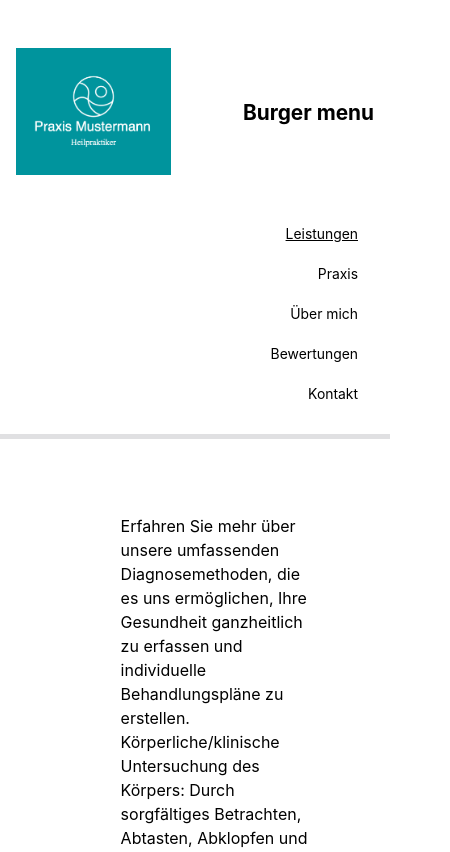
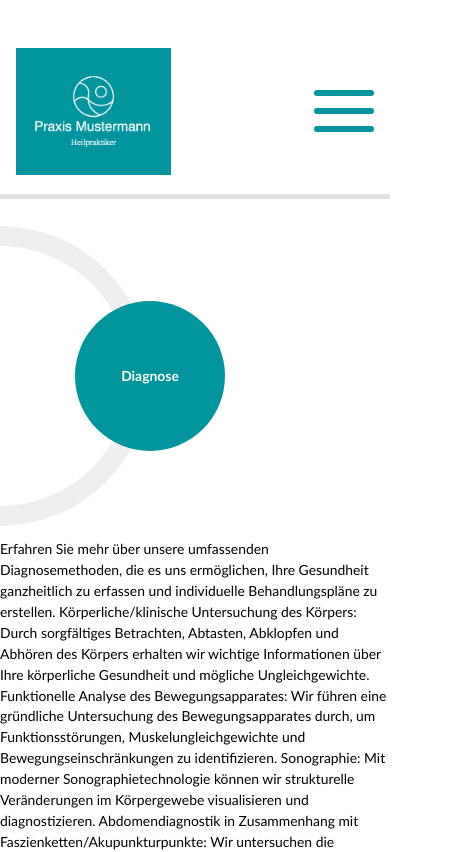
Before and after one commit to dscmari/heilpraktiker-website, a React (Create React App) app: page /heilpraktiker-website/leistungen in a window 390 px wide. Shown: the top 852 px of the page, 450 px wide, since content can reach past the window. Built offline with nearby package versions, Linux system fonts and the light colour scheme.

Commit message:
update responsiveness

```diff
--- a/src/App.css
+++ b/src/App.css
@@ -2,12 +2,12 @@
   display: flex;
   flex-direction: column;
   align-items: center;
-
+  font-size: calc(10px + 1vmin);
 }
 
 .app-header {
   background-color: #FFFFFF;
-  font-size: calc(10px + 1vmin);
+  font-size: calc(10px + 1.5vmin);
   margin: 2rem;
   position: sticky;
   top: 0;
--- a/src/components/Circle.jsx
+++ b/src/components/Circle.jsx
@@ -10,9 +10,24 @@ const rotateAnimation = keyframes`
   }
 `;
 
+const CircleContainer = styled.div`
+  position: relative;
+  display: flex;
+  justify-content: center;
+  width: 250px;
+  margin: 2rem auto;
+  margin-bottom: 4rem;
+
+  @media (min-width: 768px) {
+    width: 500px;
+    margin: 6rem auto;
+  }
+
+`
+
 const CircleDiv = styled.div`
   position: relative;
-  height: 500px;
+  height: 250px;
   aspect-ratio: 1;
   border-radius: 50%;
   opacity: 0.5;
@@ -24,18 +39,29 @@ const CircleDiv = styled.div`
   &::before {
     content: "";
     position: absolute;
-    inset: 20px;
+    inset: 10px;
     border-radius: inherit;
     background: white;
+  }
+
+  @media (min-width: 768px) {
+    height: 500px;
+      &::before {
+        inset: 20px;
+      }
   }
 `;
 const Arrow = styled.div`
   position: absolute;
   left: 100%;
   top: 50%;
-  transform: rotate(90deg) translate(-50%, 60%);
+  transform: rotate(90deg) translate(-50%, 40%);
   border-block: 15px solid transparent;
   border-left: 15px solid #00949d;
+
+  @media (min-width: 768px) {
+      transform: rotate(90deg) translate(-50%, 60%);
+  }
 `;
 const InnerText = styled.p`
   position: absolute;
@@ -44,20 +70,23 @@ const InnerText = styled.p`
   transform: translate(-50%, -100%);
   font-size: 1.5rem;
   text-align: center;
+
 `;
 const OuterText = styled.div`
-  height: 150px;
-  width: 150px;
+  height: 75px;
+  width: 75px;
   border-radius: 50%;
   background-color: #00949d;
   color: white;
   font-weight: bold;
+  font-size: 0.75rem;
   display: flex;
   justify-content: center;
   align-items: center;
   position: absolute;
   transform: translate(-50%, -50%);
   transition: box-shadow 0.3s;
+
 
   &:hover {
     box-shadow: 0 0 20px rgba(33, 33, 33, 0.5);
@@ -68,11 +97,17 @@ const OuterText = styled.div`
     text-decoration: none;
     color: white;
   }
+
+  @media (min-width: 768px) {
+   height: 150px;
+   width: 150px;
+   font-size: 1rem;
+  }
 `;
 
 function Circle() {
   return (
-    <div style={{ position: "relative", margin: "8rem" }}>
+    <CircleContainer>
         <CircleDiv>
             <Arrow></Arrow>
         </CircleDiv>
@@ -89,7 +124,7 @@ function Circle() {
         <Link to="/leistungen">
             <OuterText style={{ top: "50%", left: "0" }}>Prävention</OuterText>
         </Link>
-    </div>
+    </CircleContainer>
   );
 }
 
--- a/src/components/Navbar.jsx
+++ b/src/components/Navbar.jsx
@@ -1,12 +1,14 @@
+import { useState } from "react";
 import {Link, NavLink} from "react-router-dom";
 import styled from 'styled-components';
 import logo_dummy from "../assets/imgs/logo_dummy.png";
+
 
 const Container = styled.nav`
     display: flex;
     flex-direction: column;
 
-    @media (min-width: 768px) {
+    @media (min-width: 860px) {
     margin: 1rem;
     flex-direction: row;
     justify-content: center;
@@ -21,13 +23,6 @@ const NavigationHeader = styled.div`
     .nav-header-item{
         margin: 1rem;
     }
-
-    @media (min-width: 768px) {
-    #burger-menu{
-        display: none;
-    }
-  }
-
 `
 
 const Navigation = styled.ul`
@@ -54,32 +49,134 @@ const Navigation = styled.ul`
         text-decoration:underline;
     }
 
-    @media (min-width: 768px) {
+    @media (min-width: 860px) {
     flex-direction: row;
   }
 `
 
+const BurgerMenu = styled.div`
+  width: 60px;
+  height: 45px;
+  position: relative;
+  margin: 1rem;
+  -webkit-transform: rotate(0deg);
+  -moz-transform: rotate(0deg);
+  -o-transform: rotate(0deg);
+  transform: rotate(0deg);
+  -webkit-transition: .5s ease-in-out;
+  -moz-transition: .5s ease-in-out;
+  -o-transition: .5s ease-in-out;
+  transition: .5s ease-in-out;
+  cursor: pointer;
+
+  span {
+  display: block;
+  position: absolute;
+  height: 6px;
+  width: 100%;
+  background: #00949d;
+  border-radius: 9px;
+  opacity: 1;
+  left: 0;
+  -webkit-transform: rotate(0deg);
+  -moz-transform: rotate(0deg);
+  -o-transform: rotate(0deg);
+  transform: rotate(0deg);
+  -webkit-transition: .5s ease-in-out;
+  -moz-transition: .5s ease-in-out;
+  -o-transition: .5s ease-in-out;
+  transition: .5s ease-in-out;
+}
+
+  span:nth-child(1) {
+  top: 0px;
+}
+
+  span:nth-child(2) {
+  top: 18px;
+}
+
+ span:nth-child(3) {
+  top: 36px;
+}
+
+.top.open {
+  top: 18px;
+  -webkit-transform: rotate(135deg);
+  -moz-transform: rotate(135deg);
+  -o-transform: rotate(135deg);
+  transform: rotate(135deg);
+}
+
+.middle.open {
+  opacity: 0;
+  left: -60px;
+}
+
+.bottom.open {
+  top: 18px;
+  -webkit-transform: rotate(-135deg);
+  -moz-transform: rotate(-135deg);
+  -o-transform: rotate(-135deg);
+  transform: rotate(-135deg);
+}
+
+@media (min-width: 860px) {
+        display: none;
+  }`
+
+function toggleX() {
+    const burgerMenu = document.getElementById("burger-menu");
+    const spans = burgerMenu.getElementsByTagName('span');
+
+    for (const span of spans) {
+        span.classList.toggle('open')
+
+    }
+}
+
 function Navbar(){
+
+    const [showDesktopMenu, setShowDesktopMenu] = useState(false);
+    const [showMobileMenu, setShowMobileMenu] = useState(false);
+
+    const handleResize = () => {
+        setShowDesktopMenu(window.innerWidth >= 860);
+      };
+
+    window.addEventListener('resize', handleResize);
+
+    const toggleMenu = () => {
+        toggleX()
+        setShowMobileMenu(prevState => !prevState);
+      };
+
+
     return (
         <Container>
             <NavigationHeader style={{display:"flex", justifyContent: "space-between"}}>
                 <Link className="nav-header-item" to="/">
                     <img src={logo_dummy} alt="logo" style={{ height: "15vh" }} />
                 </Link>
-                <div id="burger-menu" className="nav-header-item">
-                    <h1>Burger menu</h1>
-                </div>
+                <BurgerMenu id="burger-menu" onClick={toggleMenu}>
+                    <span className="top"></span>
+                    <span className="middle"></span>
+                    <span className="bottom"></span>
+                </BurgerMenu>
             </NavigationHeader>
 
             {/* TODO
                 preventScrollReset anstatt helper function um zum seitenanfang zu navigieren (https://medium.com/@alexanie_/link-component-in-react-router-6872291bf78e)*/}
+   {((window.innerWidth >= 860 || showDesktopMenu) || showMobileMenu) && (
         <Navigation>
+          <NavLink to="/">Home</NavLink>
           <NavLink to="/leistungen">Leistungen</NavLink>
           <NavLink to="/praxis">Praxis</NavLink>
           <NavLink to="/ueber-mich">Über mich</NavLink>
           <NavLink to="/bewertungen">Bewertungen</NavLink>
           <NavLink to="/kontakt">Kontakt</NavLink>
         </Navigation>
+      )}
         </Container>
     );
 }
--- a/src/index.css
+++ b/src/index.css
@@ -1,6 +1,6 @@
 body {
   margin: 0;
-  font-family: -apple-system, BlinkMacSystemFont, 'Segoe UI', 'Roboto', 'Oxygen',
+  font-family:  "Gill Sans", 'Segoe UI', 'Roboto', 'Oxygen',
     'Ubuntu', 'Cantarell', 'Fira Sans', 'Droid Sans', 'Helvetica Neue',
     sans-serif;
   -webkit-font-smoothing: antialiased;
--- a/src/views/Home.jsx
+++ b/src/views/Home.jsx
@@ -3,31 +3,60 @@ import Circle from "../components/Circle";
 import portrait from "../assets/imgs/avatar.webp"
 
 const Main = styled.main`
+
+  @media (min-width: 860px) {
     display: flex;
     flex-direction: column;
     align-items: center;
     width: 80vw;
+  }
 `;
 
-const Text = styled.p`
-  margin: 1rem;
-  text-align: justify;
+const Intro = styled.div`
+  display: flex;
+  flex-direction: column;
+  align-items: center;
+  padding: 1rem;
 `
+
+const ImgContainer = styled.div`
+    display: flex;
+    flex-direction: column;
+    align-items: center;
+    @media (min-width: 860px) {
+      display: flex;
+      flex-direction: row;
+      margin-top:"1rem" ;
+      justify-content: space-evenly;
+      gap: 2rem;
+  }
+`
+
+const WelcomeText = styled.div`
+    @media (min-width: 860px) {
+
+  }
+`
+
 
 function Home() {
   return (
     <Main>
-
-        <div style={{display:"flex", gap:"2rem", marginTop:"1rem" }}>
-          <img src={portrait} alt="" style={{height:"300px", margin:"1rem", boxShadow: "rgba(0, 0, 0, 0.35) 0px 5px 15px"}} />
-          <Text style={{textAlign:"start"}}>
+        <Intro>
+          <ImgContainer>
+            <p>
               Herzlich willkommen in meiner Praxis für Naturheilkunde! Als
               Heilpraktiker verfolge ich einen ganzheitlichen Ansatz für Ihre
               Gesundheit und Ihr Wohlbefinden. Das bedeutet, dass ich nicht nur
               einzelne Symptome betrachte, sondern den Menschen als Ganzes in den
               Mittelpunkt meiner Arbeit stelle.
-          <br />
-          <br />
+            </p>
+
+            <img src={portrait} alt="" style={{height:"300px", margin:"1rem", boxShadow: "rgba(0, 0, 0, 0.35) 0px 5px 15px"}} />
+
+          </ImgContainer>
+
+          <p>
             In meiner Praxis beginnt jeder
             Behandlungsprozess mit einer sorgfältigen Diagnose. Durch ausführliche
             Gespräche und Untersuchungen versuche ich, die Ursachen für Ihre
@@ -37,14 +66,12 @@ function Home() {
             greife ich auf ein breites Spektrum naturheilkundlicher Methoden zurück. Mein Ziel ist
             es, Ihren Körper bei der Selbstheilung zu unterstützen und das
             natürliche Gleichgewicht wiederherzustellen.
-          </Text>
-          <Text>
-       </Text>
-
-        </div>
+          </p>
+        </Intro>
         <Circle></Circle>
 
-        <Text>Darüber hinaus biete ich
+        <p style={{padding: "1rem"}}>
+            Darüber hinaus biete ich
             Ihnen gezielte Trainingsprogramme an, um Ihre körperliche und mentale
             Gesundheit zu stärken. Diese können Übungen zur Entspannung,
             Bewegungstherapien oder Ernährungsberatung umfassen - je nach Ihren
@@ -57,7 +84,8 @@ function Home() {
             mehr Gesundheit und Wohlbefinden zu begleiten und Ihnen dabei zu helfen,
             Ihr volles Potenzial zu entfalten. Vereinbaren Sie gerne einen Termin in
             meiner Praxis, um mehr über meine ganzheitliche Herangehensweise an die
-        Gesundheit zu erfahren.</Text>
+            Gesundheit zu erfahren.
+        </p>
 
     </Main>
   );
--- a/src/views/Leistungen.jsx
+++ b/src/views/Leistungen.jsx
@@ -1,9 +1,14 @@
 import styled from "styled-components";
+import { useState } from "react";
 
 const Container = styled.main`
+
+  @media(min-width: 860px){
     position: relative;
     width: 80%;
     overflow: hidden;
+  }
+
 `;
 
 const HalfCircle = styled.div`
@@ -20,6 +25,7 @@ const HalfCircle = styled.div`
     border-radius: inherit;
     background: white;
   }
+
 `;
 
 const OuterText = styled.div`
@@ -37,23 +43,61 @@ const OuterText = styled.div`
 `;
 
 const Section = styled.section`
+
+  @media(min-width: 860px){
     display: flex;
     flex-direction: row;
     align-items: center;
     margin: 2rem;
+  }
 `;
 
 const Text = styled.p`
+
+
+  @media(min-width: 860px){
     width: 80%;
-`;
+    margin: 0;
+  }
+
+`
+
+const MobileHeader = styled.div`
+    background-color: #00949d;
+    color: white;
+    text-align: center;
+    padding: 0.5rem;
+`
+
+;
 
 function Leistungen() {
+
+  const [isMobileHeader, setIsMobileHeader] = useState(false)
+
+  const handleResize = () => {
+    setIsMobileHeader(prevstate => !prevstate)
+  }
+
+  window.addEventListener('resize', handleResize)
+
+
+
+
   return (
     <Container>
       <Section>
+           <>
+      {(window.innerWidth >= 860 || !isMobileHeader)? (
         <HalfCircle id="id">
           <OuterText style={{ top: "50%", left: "100%" }}>Diagnose</OuterText>
         </HalfCircle>
+      ) : (
+        <MobileHeader>
+          <h1>Diagnose</h1>
+        </MobileHeader>
+      )}
+    </>
         <Text>
           Erfahren Sie mehr über unsere umfassenden Diagnosemethoden, die es uns
           ermöglichen, Ihre Gesundheit ganzheitlich zu erfassen und individuelle
```
Lines whose indentation alone changed are shown as unchanged.
